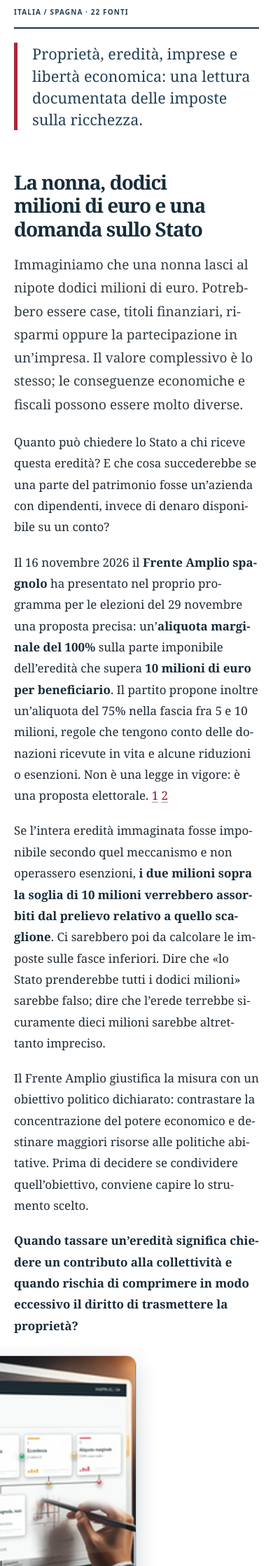
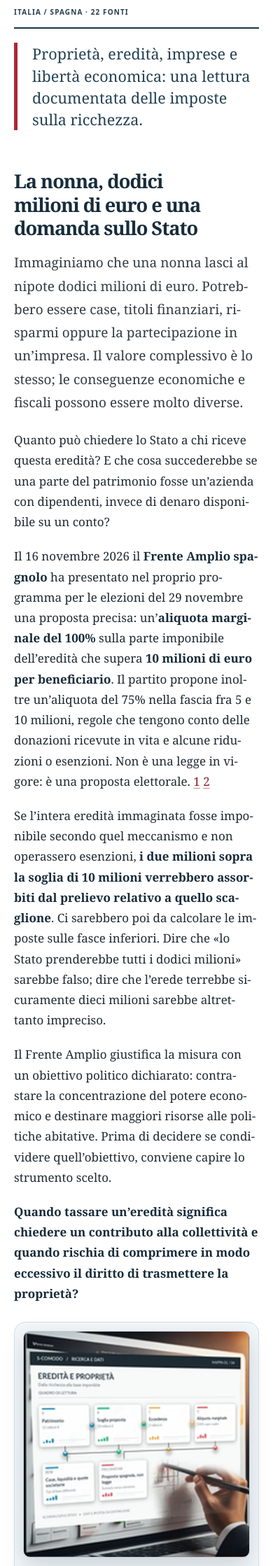
Before and after one commit to manzo8b/s-comodo, a Jekyll site: the page built from _posts/2026-11-22-patrimoniale-ed-eredita.md, in a window 390 px wide. Shown: the part 1353-3591 px from the top of the page at 70% size. Built offline with Jekyll 4.4.1, drawn with Linux system fonts in a browser that asks for light colours.

Commit message:
Fix iPhone clipping of patrimoniale dashboard figures and captions

```diff
--- a/assets/css/sc-patrimoniale.css
+++ b/assets/css/sc-patrimoniale.css
@@ -33,3 +33,109 @@
 .article:has(.scpat-kicker) a:focus-visible{outline:3px solid #185c89;outline-offset:3px}
 @media(max-width:700px){.article:has(.scpat-kicker){width:100%}.scpat-figure{grid-template-columns:1fr;padding:12px;gap:16px}.scpat-figure--reverse .scpat-photo{order:0}.scpat-photo{max-width:480px;margin:auto}.scpat-figtext{padding:6px 9px 12px}.scpat-figtext strong{font-size:1.7rem!important}.scpat-kicker{font-size:10px}.article:has(.scpat-kicker) .article-body table{font-size:13px}}
 @media(prefers-reduced-motion:reduce){.scpat-figure,.scpat-photo{animation:none!important;transition:none!important}}
+
+
+/* SC-PATRIMONIALE mobile Safari correction — 2026-11-22 */
+/*
+ * The generic reading-edition mobile stylesheet makes figure elements
+ * position:static and width:100%, but the SC-PATRIMONIALE figure retained its
+ * desktop transform:translateX(-50%). On iOS that shifted the entire figure,
+ * photograph and caption half a column to the LEFT, leaving white space on
+ * the right and creating apparent horizontal cropping.
+ * Fix only this dossier on narrow screens; keep the desktop editorial layout.
+ */
+@media screen and (max-width: 760px) {
+  .article:has(.scpat-kicker) {
+    width: 100%;
+    min-width: 0;
+    max-width: 100%;
+  }
+  .article:has(.scpat-kicker) > header,
+  .article:has(.scpat-kicker) > .article-body {
+    width: 100%;
+    min-width: 0;
+    max-width: 100%;
+    box-sizing: border-box;
+  }
+  .article:has(.scpat-kicker) .article-body figure.scpat-figure {
+    position: static !important;
+    inset: auto !important;
+    transform: none !important;
+    width: 100% !important;
+    min-width: 0 !important;
+    max-width: 100% !important;
+    margin: 26px 0 38px !important;
+    padding: 12px !important;
+    display: flex !important;
+    flex-direction: column !important;
+    align-items: stretch !important;
+    gap: 0 !important;
+    background: #f3f7fa !important;
+    border: 1px solid #cfdde6 !important;
+    border-radius: 16px !important;
+    box-shadow: 0 12px 27px -23px rgba(8,32,50,.5);
+    box-sizing: border-box !important;
+    overflow: hidden;
+  }
+  .article:has(.scpat-kicker) .article-body figure.scpat-figure .scpat-photo {
+    display: block;
+    width: 100%;
+    max-width: 100%;
+    min-width: 0;
+    height: auto;
+    aspect-ratio: 1;
+    flex: none;
+    order: 0 !important;
+    margin: 0;
+    background-size: 200% 200%;
+    background-repeat: no-repeat;
+    border-radius: 10px;
+    box-sizing: border-box;
+  }
+  .article:has(.scpat-kicker) .article-body figure.scpat-figure figcaption.scpat-figtext {
+    display: flex !important;
+    flex-direction: column;
+    width: 100%;
+    min-width: 0;
+    gap: 9px;
+    padding: 17px 6px 8px !important;
+    margin: 0 !important;
+    box-sizing: border-box;
+    color: #304756 !important;
+    overflow-wrap: break-word;
+    text-align: start;
+  }
+  .article:has(.scpat-kicker) .article-body figure.scpat-figure .scpat-figtext strong {
+    font-size: clamp(1.52rem, 6.3vw, 1.9rem) !important;
+    line-height: 1.18;
+    overflow-wrap: break-word;
+  }
+  .article:has(.scpat-kicker) .article-body figure.scpat-figure .scpat-figtext small {
+    font-size: 12px;
+    line-height: 1.5;
+    color: #405666 !important;
+    overflow-wrap: break-word;
+  }
+  .article:has(.scpat-kicker) > .article-body {
+    font-size: 17px;
+    line-height: 1.72;
+  }
+  .article:has(.scpat-kicker) .article-body > p,
+  .article:has(.scpat-kicker) .article-body li {
+    overflow-wrap: break-word;
+    word-break: normal;
+    hyphens: auto;
+  }
+  .article:has(.scpat-kicker) .article-body h2 {
+    font-size: clamp(1.7rem, 7vw, 2.1rem);
+    line-height: 1.22;
+    overflow-wrap: break-word;
+    hyphens: auto;
+  }
+  .article:has(.scpat-kicker) .article-body table {
+    width: 100%;
+    max-width: 100%;
+    overflow-x: auto;
+    -webkit-overflow-scrolling: touch;
+  }
+}
```
